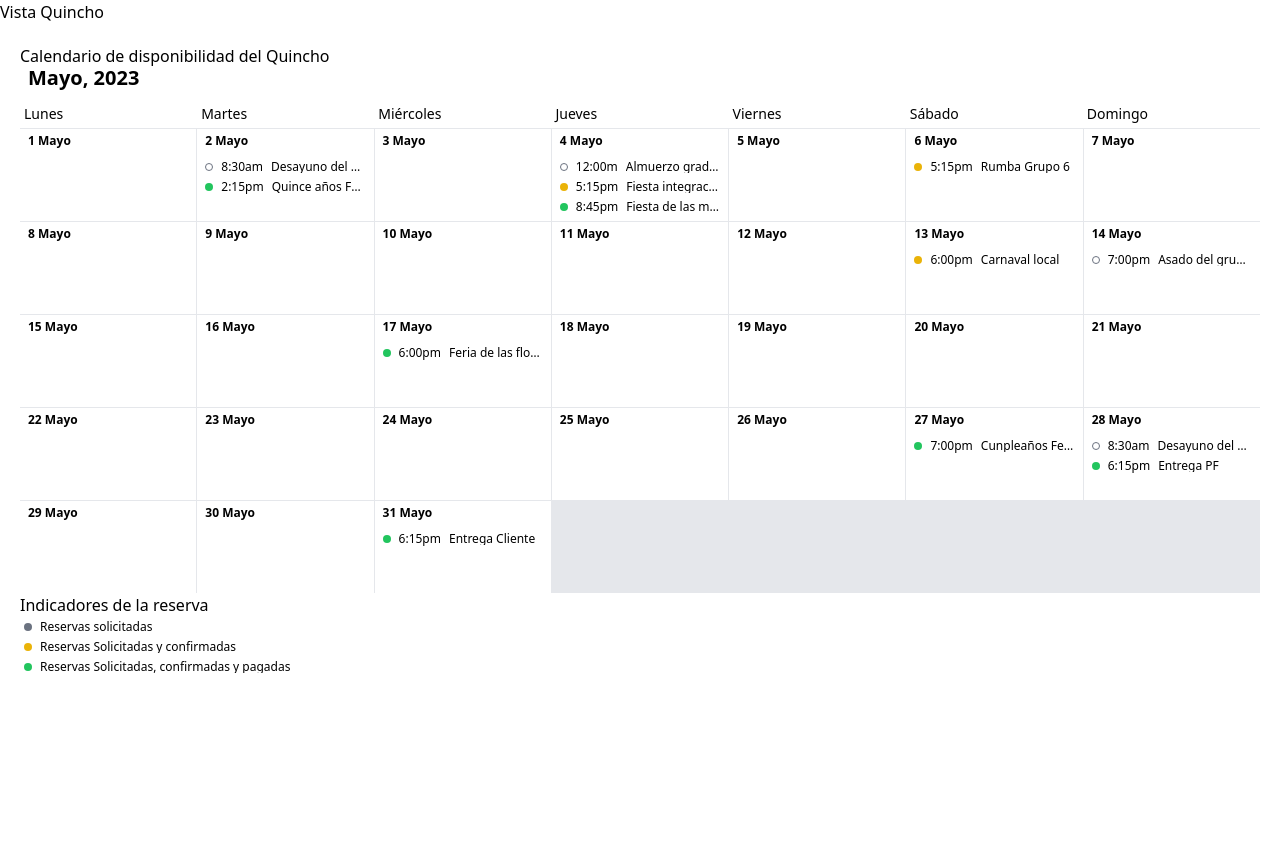
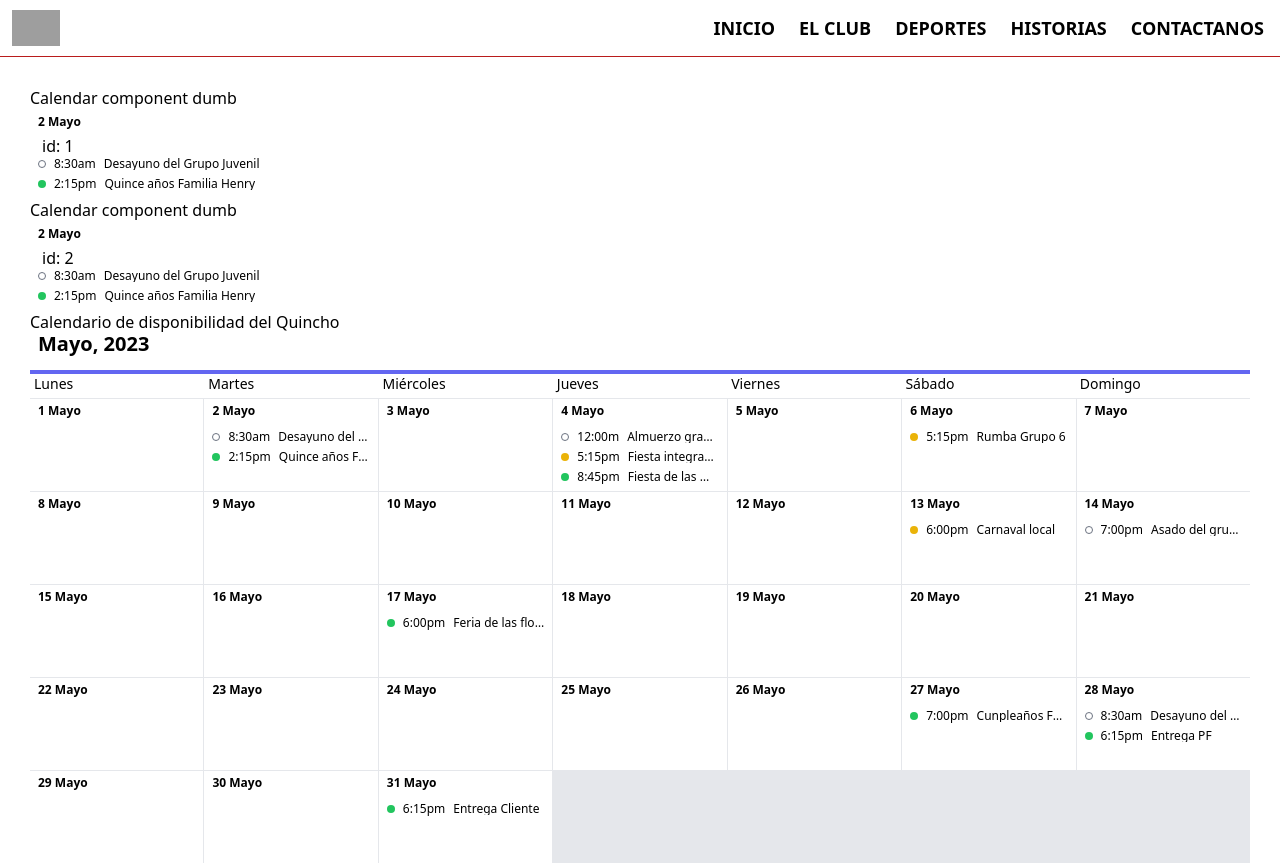
Before and after one commit to TecGato/Club-Agronomia-Central, a Next.js app in the folder frontend/: page /club/quincho in a window 1280 px wide. Shown: the top 865 px of the page. Before the commit the page ends 800 px from the top, so only its background shows below. Built offline with nearby package versions, Linux system fonts and the light colour scheme; grey boxes are pictures that could not be loaded.

Commit message:
Quincho calendar day component & sample object

```diff
--- a/frontend/src/components/QuinchoCalendar/index.jsx
+++ b/frontend/src/components/QuinchoCalendarContainer/index.jsx
@@ -1,20 +1,78 @@
 import Link from 'next/link';
 import { useState } from 'react';
 import NavLink from '../NavLink';
+import { QuinchoCalendarDay } from '../QuinchoCalendarDay';
 
-export function QuinchoCalendar(){
+export function QuinchoCalendarContainer(){
+
+    /*
+    EJEMPLO DEL ARRAY
+    "id":1
+    "name": "Desayuno del Grupo Juvenil"
+    "beg_tim":"8:30"
+    "end_time":"11:30"
+    "state": 1
+    "ammount": "$21.500"
+    "Description":"We are going to have fun"
+
+
+
+
+    */
+
+    const eventos=[
+        {
+            "id":1,
+            "name": "Desayuno del Grupo Juvenil",
+            "beg_time":"8:30am",
+            "end_time":"11:30am",
+            "date":"2 mayo",
+            "state": 1,
+            "ammount": "$21.500",
+            "description":"We are going to have fun"
+        },
+
+        {
+            "id":2,
+            "name": "Quince años Familia Henry",
+            "beg_time":"2:15pm",
+            "end_time":"5:15pm",
+            "date":"2 mayo",
+            "state": 3,
+            "ammount": "$21.500",
+            "description":"We are going to have fun"
+            }
+
+    ]
+
+    //const eventos = currentEventos;
 
 return(
 
 
-    <div style={{padding: "20px"}}>
+    <div style={{padding: "30px"}}>
+
+    {eventos.map(evento=>{
+        return <QuinchoCalendarDay
+        id={evento.id}
+        name={evento.name}
+        beg_time={evento.beg_time}
+        end_time={evento.end_time}
+        date={evento.date}
+        state={evento.state}
+        ammount={evento.ammount}
+        description={evento.description}
+        key={evento.id}
+        />
+
+    })}
 
     <h4>Calendario de disponibilidad del Quincho</h4>
 
     <h2 class="ml-2 text-xl font-bold leading-none">Mayo, 2023</h2>
 
     {/* Encabezado del calendario mensual */}
-    <div class="grid grid-cols-7 mt-4">
+    <div class="grid grid-cols-7 mt-4 border-t-4 border-indigo-500" >
                     <div class="pl-1 text-sm">Lunes</div>
                     <div class="pl-1 text-sm">Martes</div>
                     <div class="pl-1 text-sm">Miércoles</div>
--- /dev/null
+++ b/frontend/src/components/QuinchoCalendarDay/index.jsx
@@ -0,0 +1,35 @@
+import Link from 'next/link';
+import { useState } from 'react';
+import NavLink from '../NavLink';
+
+
+export function QuinchoCalendarDay(props){
+
+    return(
+        <div>
+            <h1>Calendar component dumb</h1>
+            <div class="relative flex flex-col bg-white group">
+
+                        <span class="mx-2 my-1 text-xs font-bold">2 Mayo</span>
+                        <div class="flex flex-col px-1 py-1 overflow-auto">
+                            <span class="ml-2 font-small leading-none truncate">id: {props.id}</span>
+                            <button class="flex items-center flex-shrink-0 h-5 px-1 text-xs hover:bg-gray-200">
+                                <span class="flex-shrink-0 w-2 h-2 border border-gray-500 rounded-full"></span>
+                                <span class="ml-2 font-light leading-none">8:30am</span>
+                                <span class="ml-2 font-medium leading-none truncate">Desayuno del Grupo Juvenil</span>
+                            </button>
+                            <button class="flex items-center flex-shrink-0 h-5 px-1 text-xs hover:bg-gray-200">
+                                <span class="flex-shrink-0 w-2 h-2 bg-green-500 rounded-full"></span>
+                                <span class="ml-2 font-light leading-none">2:15pm</span>
+                                <span class="ml-2 font-medium leading-none truncate">Quince años Familia Henry</span>
+                            </button>
+                        </div>
+                        <button class="absolute bottom-0 right-0 flex items-center justify-center hidden w-6 h-6 mb-2 mr-2 text-white bg-gray-400 rounded group-hover:flex hover:bg-gray-500">
+                            <svg class="w-5 h-5 w-6 h-6 plus" viewBox="0 0 20 20" fill="currentColor"><path fill-rule="evenodd" d="M10 5a1 1 0 011 1v3h3a1 1 0 110 2h-3v3a1 1 0 11-2 0v-3H6a1 1 0 110-2h3V6a1 1 0 011-1z" clip-rule="evenodd"></path></svg>
+                        </button>
+                    </div>
+        </div>
+    )
+
+
+}
--- a/frontend/src/pages/club/quincho/index.js
+++ b/frontend/src/pages/club/quincho/index.js
@@ -1,11 +1,14 @@
 import React from 'react';
-import { QuinchoCalendar } from '@/components/QuinchoCalendar';
+import { QuinchoCalendarContainer } from '@/components/QuinchoCalendarContainer';
+import { Navbar } from '@/components';
 
 export default function Quincho() {
   return (
     <div>
-      <h2>Vista Quincho</h2>
-      <QuinchoCalendar />
+
+      <Navbar />
+
+      <QuinchoCalendarContainer />
 
     </div>
   )
```
